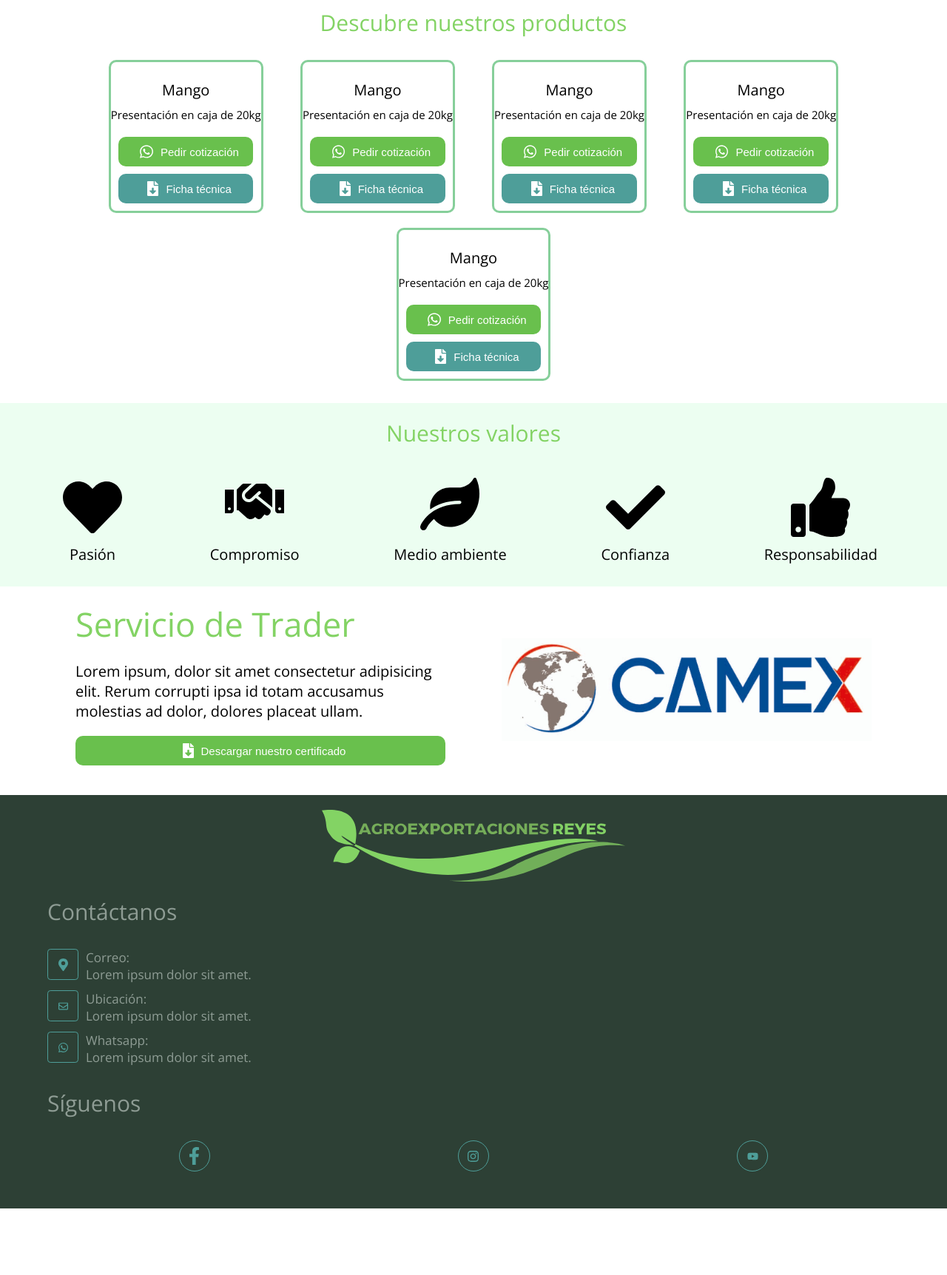
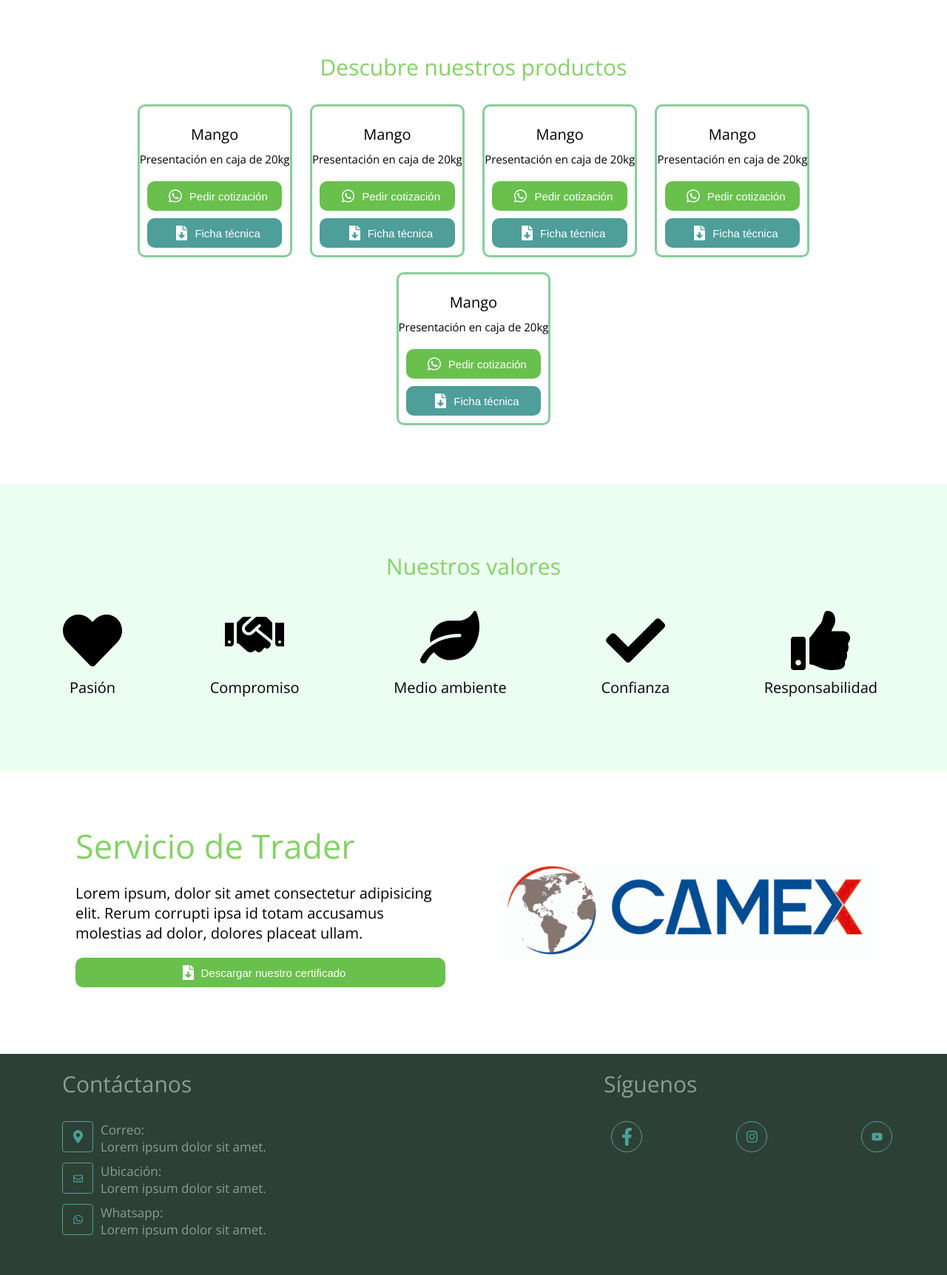
Before and after one commit to juanfernandovasquez/trabajo4, a plain HTML site: page index.html in a window 1280 px wide. Shown: the part 640-2364 px from the top of the page at 74% size. Before the commit the page ends 2274 px from the top, so only its background shows below. Drawn offline with nearby package versions, Linux system fonts and the light colour scheme.

Commit message:
hice el index responsive, agregué espaciados con padding tmb

```diff
--- a/css/desktop.css
+++ b/css/desktop.css
@@ -5,3 +5,10 @@
 }
 
 /*fin del header */
+.container {
+  max-width: 1200px;
+}
+
+.main-first-section {
+  margin-top: 80px;
+}
--- a/css/styles.css
+++ b/css/styles.css
@@ -234,8 +234,12 @@ p {
 }
 
 /*Second section*/
+.main--second-section {
+  margin: 0 auto;
+}
 .main-second-section--container {
   text-align: center;
+  padding: 70px 0;
 }
 .main--second-section--cards-container {
   display: flex;
@@ -247,7 +251,7 @@ p {
   border-color: rgb(134, 207, 154);
   border-radius: 10px;
   border-style: solid;
-  max-width: 400px;
+  max-width: 350px;
   margin: 10px auto;
 }
 .main--second-section-card img {
@@ -346,9 +350,20 @@ footer {
 }
 
 /*footer second section*/
+footer {
+  display: flex;
+  flex-direction: column;
+}
+.footer--first-section--contact {
+  max-width: 400px;
+}
+.footer--second-section--follow-us--container {
+  max-width: 400px;
+}
+
 .footer--second-section--follow-us--icons-container {
   display: flex;
-  justify-content: space-around;
+  justify-content: space-between;
 }
 .footer--second-section--follow-us--icon {
   border-radius: 50%;
--- a/css/tablet.css
+++ b/css/tablet.css
@@ -48,6 +48,9 @@
   width: 200px;
 }
 /*third-section*/
+.main--third-section--container {
+  padding: 70px 0;
+}
 
 .main--third-section--icons-container {
   flex-direction: row;
@@ -57,10 +60,39 @@
 }
 
 /*Fourt-section*/
+
 .main--fourt-section-container {
+  padding: 70px 0;
   flex-direction: row;
   flex-wrap: wrap;
   flex-shrink: 0;
   justify-content: space-between;
   align-items: center;
 }
+/*footer*/
+.footer-container {
+  justify-content: space-between;
+  display: flex;
+  flex-wrap: wrap;
+  flex-direction: row;
+  flex-shrink: 0;
+  flex-basis: repeat(2, 1fr);
+}
+.footer--first-section--contact {
+  min-width: 400px;
+}
+.footer--second-section--follow-us--container {
+  min-width: 400px;
+}
+
+/*contacto*/
+.background-image-about-us {
+  height: 70vh;
+}
+.main--second-section {
+  max-width: 90%;
+}
+.mw-80 {
+  max-width: 90%;
+  margin: 20px auto;
+}
--- a/index.html
+++ b/index.html
@@ -272,9 +272,9 @@
         </div>
       </section>
     </main>
-    <footer class="ptb-20">
+    <footer class="">
+      <div class="footer-container container ptb-20">
         <section class="footer--first-section--contact mb-20">
-        <img src="./iconos/logo.svg" alt="" />
           <div class="first-section--contact--container container">
             <div class="footer--first-section--contact">
               <h3 class="mb-20">Contáctanos</h3>
@@ -332,8 +332,7 @@
             </div>
           </div>
         </section>
-
-      <section class="footer--thrid-section--social-media"></section>
+      </div>
     </footer>
 
     <script src="js/jquery-1.12.0.min.js"></script>
```
Also changed, not shown: contacto.html (+6 -7 lines), nosotros.html (+7 -7 lines). Lines whose indentation alone changed are shown as unchanged.
